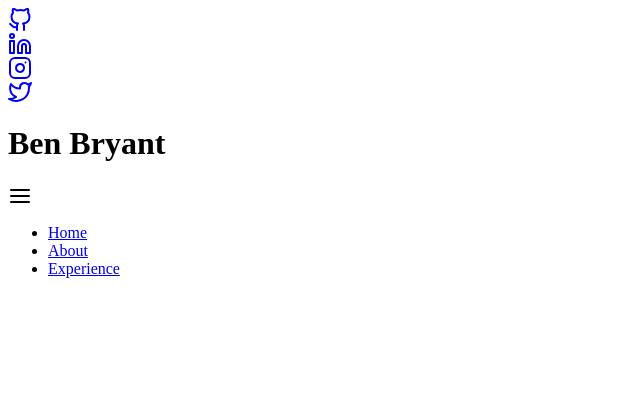
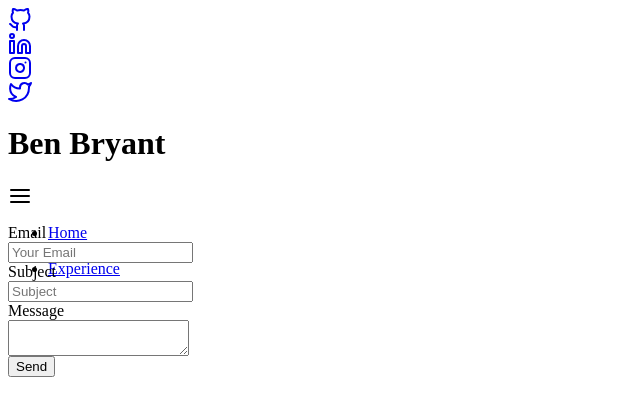
Before and after one commit to Bryantellius/MyPage, a React app: page /contact in a window 1280 px wide. Shown: the top 416 px of the page, without its empty margins (0-640 px from the left). Built offline with nearby package versions, Linux system fonts and the light colour scheme.

Commit message:
added mailgun-js, added contact react route to show contact form, added contact link to navbar, added api post endpoint for email contact on server.ts

```diff
--- a/package.json
+++ b/package.json
@@ -14,6 +14,7 @@
   "license": "ISC",
   "dependencies": {
     "@types/express": "^4.17.6",
+    "@types/mailgun-js": "^0.22.4",
     "@types/moment": "^2.13.0",
     "@types/morgan": "^1.9.0",
     "@types/react": "^16.9.34",
@@ -22,6 +23,7 @@
     "bootstrap": "^4.4.1",
     "css-loader": "^1.0.1",
     "express": "^4.17.1",
+    "mailgun-js": "^0.22.0",
     "moment": "^2.24.0",
     "morgan": "^1.10.0",
     "node-sass": "^4.13.1",
--- a/src/client/App.tsx
+++ b/src/client/App.tsx
@@ -4,22 +4,49 @@ import NavBar from "./components/NavBar";
 import Home from "./views/Home";
 import About from "./views/About";
 import Experience from "./views/Experience";
+import Contact from "./views/Contact";
 
 const App: React.FC<IAppProps> = () => {
   return (
     <main id="appMain" className="container-fluid w-100 h-100">
       <BrowserRouter>
         <NavBar />
-        <div id="nav-list" className="d-flex justify-content-end align-items-center m-2">
+        <div
+          id="nav-list"
+          className="d-flex justify-content-end align-items-center m-2"
+        >
           <ul className="nav">
             <li className="nav-item">
-              <NavLink className="nav-link text-light border-left border-light" to="/">Home</NavLink>
+              <NavLink
+                className="nav-link text-light border-left border-light"
+                to="/"
+              >
+                Home
+              </NavLink>
             </li>
             <li className="nav-item">
-              <NavLink className="nav-link text-light border-left border-light" to="/about">About</NavLink>
+              <NavLink
+                className="nav-link text-light border-left border-light"
+                to="/about"
+              >
+                About
+              </NavLink>
             </li>
             <li className="nav-item">
-              <NavLink className="nav-link text-light border-left border-light" to="/xp">Experience</NavLink>
+              <NavLink
+                className="nav-link text-light border-left border-light"
+                to="/xp"
+              >
+                Experience
+              </NavLink>
+            </li>
+            <li className="nav-item">
+              <NavLink
+                className="nav-link text-light border-left border-light"
+                to="/contact"
+              >
+                Contact
+              </NavLink>
             </li>
           </ul>
         </div>
@@ -27,6 +54,7 @@ const App: React.FC<IAppProps> = () => {
           <Route exact path="/" component={Home}></Route>
           <Route path="/about" component={About}></Route>
           <Route path="/xp" component={Experience}></Route>
+          <Route path="/contact" component={Contact}></Route>
         </Switch>
       </BrowserRouter>
     </main>
--- a/src/client/scss/app.scss
+++ b/src/client/scss/app.scss
@@ -1,5 +1,5 @@
 $theme-colors: (
-  "primary": #0091ea //Covalence Blue!  :D,,
+  "primary": #0091ea //Covalence Blue!  :D,,,
 );
 
 #appMain {
@@ -13,7 +13,7 @@ $theme-colors: (
 
 #aboutDiv {
   animation: Appear 2s;
-  background-image: linear-gradient(to bottom right, #D39494, #501010);
+  background-image: linear-gradient(to bottom right, #d39494, #501010);
 }
 
 #homeHeader {
@@ -31,11 +31,16 @@ $theme-colors: (
 // }
 
 @keyframes spin {
-  from {transform: rotate(0deg);}
-  to {transform: rotate(360deg);}
+  from {
+    transform: rotate(0deg);
+  }
+  to {
+    transform: rotate(360deg);
+  }
 }
 
-#menuIcon:hover, #arrowIcon:hover {
+#menuIcon:hover,
+#arrowIcon:hover {
   cursor: pointer;
 }
 
--- /dev/null
+++ b/src/client/utils/apiService.ts
@@ -0,0 +1,24 @@
+export const apiService = async <T = any>(
+  url: string,
+  method: string = "GET",
+  body?: {}
+) => {
+  const headers: any = {
+    "Content-type": "application/json",
+  };
+  try {
+    const res = await fetch(url, {
+      method,
+      headers,
+      body: JSON.stringify(body),
+    });
+    if (res.ok) {
+      return <T>await res.json();
+    } else {
+      return false;
+    }
+  } catch (e) {
+    console.log(e);
+    throw e;
+  }
+};
--- /dev/null
+++ b/src/client/views/Contact.tsx
@@ -0,0 +1,154 @@
+import * as React from "react";
+import { InputGroup, FormControl, Button, Alert } from "react-bootstrap";
+import { apiService } from "../utils/apiService";
+
+const Contact: React.FC<IContactProps> = () => {
+  const [email, setEmail] = React.useState<string>("");
+  const [subject, setSubject] = React.useState<string>("");
+  const [message, setMessage] = React.useState<string>("");
+  const [sent, setSent] = React.useState<boolean>(false);
+
+  const sendEmail = async (e: React.MouseEvent<HTMLButtonElement>) => {
+    e.preventDefault();
+    // console.log({ email, subject, message });
+    let result = await apiService("/api/email", "POST", { email, subject, message });
+    setEmail("");
+    setSubject("");
+    setMessage("");
+    setSent(true);
+  };
+
+  //   React.useEffect(() => {}, [sent]);
+
+  if (sent) {
+    return (
+      <main className="container">
+        <Alert
+          variant="success"
+          className="w-50 mx-auto"
+          onClose={() => setSent(false)}
+          dismissible
+        >
+          <h6 className="text-center">
+            Thanks for connecting. You'll hear from me soon.
+          </h6>
+        </Alert>
+        <div className="w-50 mx-auto card shadow p-3">
+          <InputGroup className="mb-3">
+            <InputGroup.Prepend>
+              <InputGroup.Text id="prependEmail">Email</InputGroup.Text>
+            </InputGroup.Prepend>
+            <FormControl
+              placeholder="Your Email"
+              aria-label="Email"
+              aria-describedby="prependEmail"
+              value={email}
+              onChange={(e: React.ChangeEvent<HTMLInputElement>) =>
+                setEmail(e.target.value)
+              }
+            />
+          </InputGroup>
+
+          <InputGroup className="mb-3">
+            <InputGroup.Prepend>
+              <InputGroup.Text id="prependSubject">Subject</InputGroup.Text>
+            </InputGroup.Prepend>
+            <FormControl
+              placeholder="Subject"
+              aria-label="Subject"
+              aria-describedby="prependSubject"
+              value={subject}
+              onChange={(e: React.ChangeEvent<HTMLInputElement>) =>
+                setSubject(e.target.value)
+              }
+            />
+          </InputGroup>
+
+          <InputGroup className="mb-3">
+            <InputGroup.Prepend>
+              <InputGroup.Text id="prependMessage">Message</InputGroup.Text>
+            </InputGroup.Prepend>
+            <FormControl
+              as="textarea"
+              aria-label="Message"
+              value={message}
+              onChange={(e: React.ChangeEvent<HTMLInputElement>) =>
+                setMessage(e.target.value)
+              }
+            />
+          </InputGroup>
+
+          <Button
+            variant="primary"
+            className="w-50 mx-auto"
+            onClick={sendEmail}
+          >
+            Send
+          </Button>
+        </div>
+      </main>
+    );
+  } else {
+    return (
+      <main className="container my-5">
+        <div className="w-50 mx-auto card shadow p-3">
+          <InputGroup className="mb-3">
+            <InputGroup.Prepend>
+              <InputGroup.Text id="prependEmail">Email</InputGroup.Text>
+            </InputGroup.Prepend>
+            <FormControl
+              placeholder="Your Email"
+              aria-label="Email"
+              aria-describedby="prependEmail"
+              value={email}
+              onChange={(e: React.ChangeEvent<HTMLInputElement>) =>
+                setEmail(e.target.value)
+              }
+            />
+          </InputGroup>
+
+          <InputGroup className="mb-3">
+            <InputGroup.Prepend>
+              <InputGroup.Text id="prependSubject">Subject</InputGroup.Text>
+            </InputGroup.Prepend>
+            <FormControl
+              placeholder="Subject"
+              aria-label="Subject"
+              aria-describedby="prependSubject"
+              value={subject}
+              onChange={(e: React.ChangeEvent<HTMLInputElement>) =>
+                setSubject(e.target.value)
+              }
+            />
+          </InputGroup>
+
+          <InputGroup className="mb-3">
+            <InputGroup.Prepend>
+              <InputGroup.Text id="prependMessage">Message</InputGroup.Text>
+            </InputGroup.Prepend>
+            <FormControl
+              as="textarea"
+              aria-label="Message"
+              value={message}
+              onChange={(e: React.ChangeEvent<HTMLInputElement>) =>
+                setMessage(e.target.value)
+              }
+            />
+          </InputGroup>
+
+          <Button
+            variant="primary"
+            className="w-50 mx-auto"
+            onClick={sendEmail}
+          >
+            Send
+          </Button>
+        </div>
+      </main>
+    );
+  }
+};
+
+export interface IContactProps {}
+
+export default Contact;
--- /dev/null
+++ b/src/server/config/index.ts
@@ -0,0 +1 @@
+export default require(`./${process.env.NODE_ENV}`).default;
--- /dev/null
+++ b/src/server/config/production.ts
@@ -0,0 +1,6 @@
+export default {
+  mailgun: {
+    api_key: process.env.API_K,
+    domain: process.env.DOMAIN,
+  },
+};
```
Also changed, not shown: src/server/routes/index.ts (+14 -2 lines), src/server/utils/mailgun.ts (added, +24 -0 lines), 2 other files (tests, documents, lock files or other folders).
